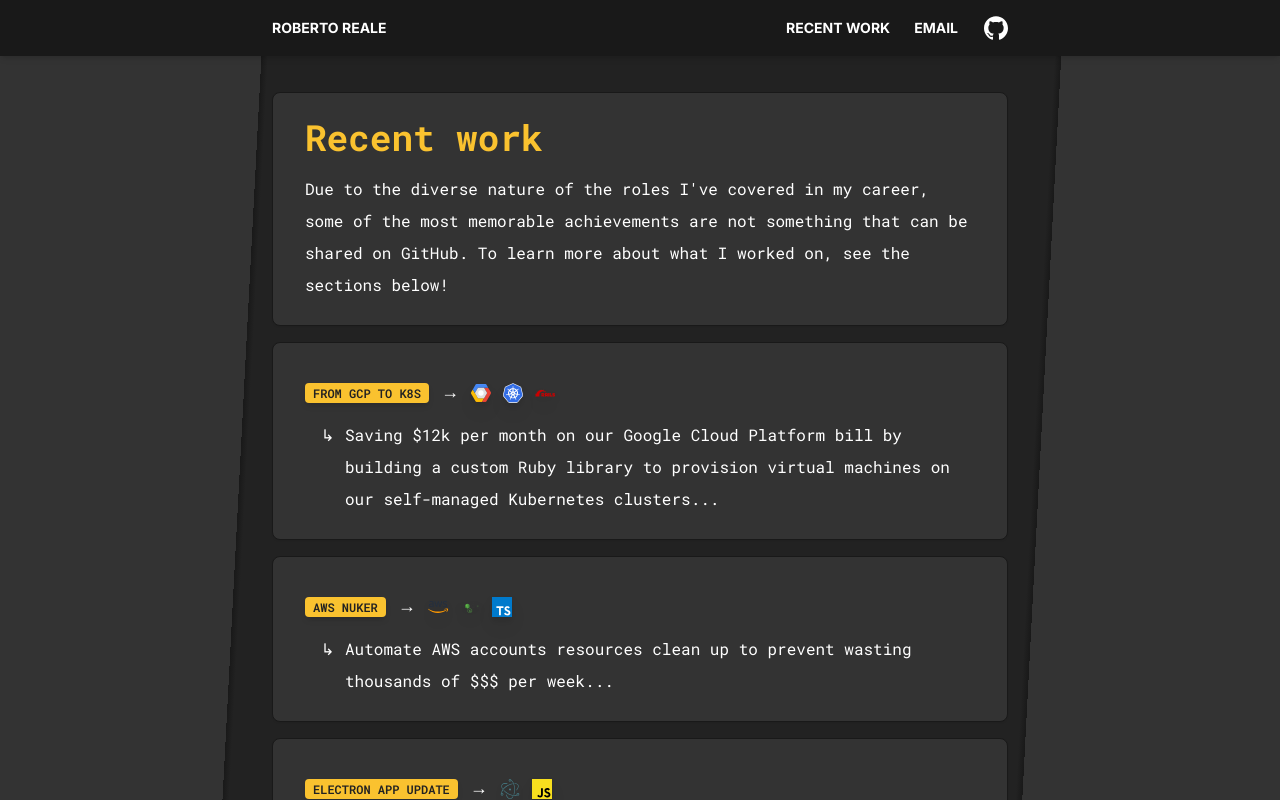
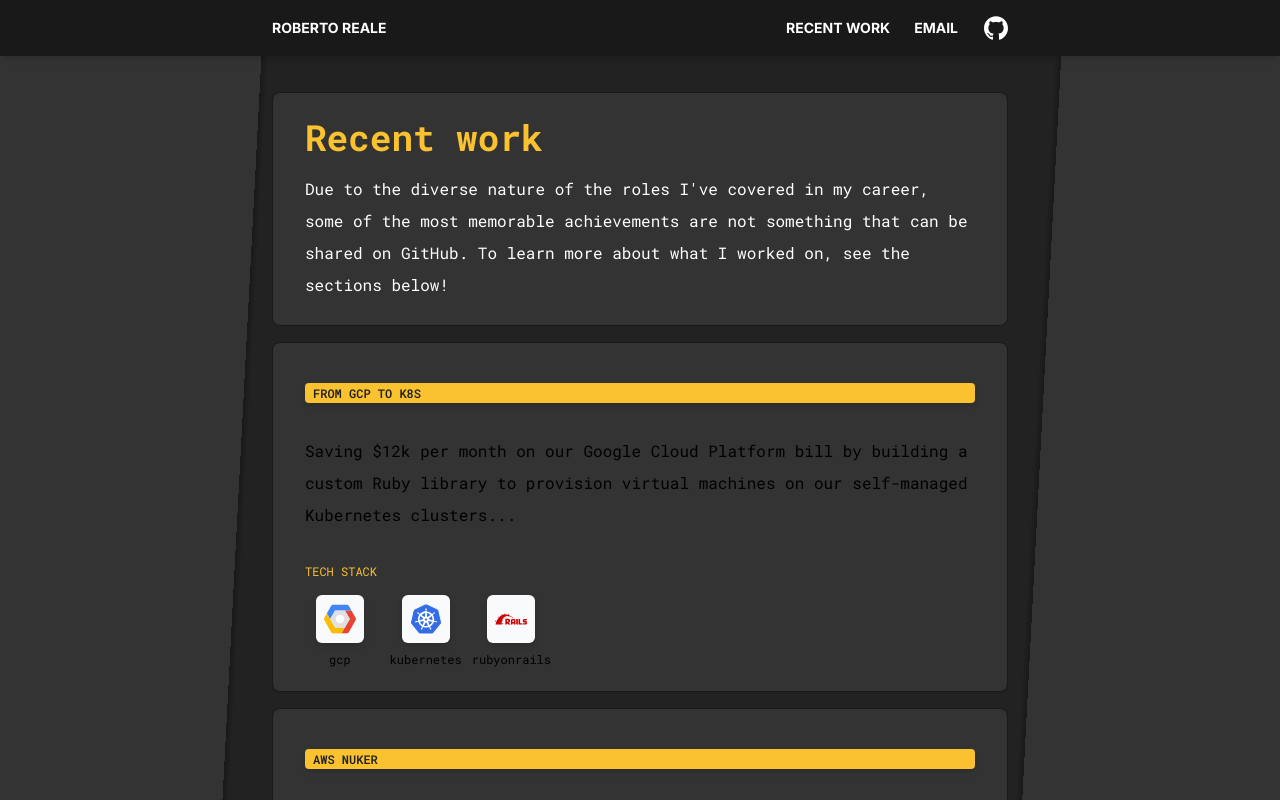
Before and after one commit to sickdyd/sickdyd.github.io, a Next.js app: page /recent-work in a window 1280 px wide. Shown: the top 800 px of the page. Built offline with nearby package versions, Linux system fonts and the light colour scheme.

Commit message:
Use ImageWithLink and ad links to recent-work

```diff
--- /dev/null
+++ b/src/app/components/ImageWithText.tsx
@@ -0,0 +1,22 @@
+import Image from "next/image";
+
+export default function ImageWithText({
+  image,
+  text,
+}: {
+  image: string;
+  text: string;
+}) {
+  return (
+    <div className="flex flex-col items-center">
+      <Image
+        className="h-12 w-12 rounded-md bg-slate-50 p-2 drop-shadow-md"
+        src={`/icons/${image}.svg`}
+        width={48}
+        height={48}
+        alt={`${image} icon`}
+      />
+      <p className="mt-2 text-center text-xs">{text}</p>
+    </div>
+  );
+}
--- a/src/app/recent-work/RecentWorkItem.tsx
+++ b/src/app/recent-work/RecentWorkItem.tsx
@@ -1,36 +1,35 @@
-import Image from "next/image";
+import Link from "next/link";
+import ImageWithText from "../components/ImageWithText";
 import Subtitle from "../components/Subtitle";
 import TextWrapper from "../components/TextWrapper";
 
 export default function RecentWorkEntry({
   title,
   description,
+  link,
   techStackIcons = [],
 }: {
   title: string;
   description: string;
+  link: string;
   techStackIcons?: string[];
 }) {
   return (
+    <Link href={link}>
       <TextWrapper>
-      <div className="flex items-center gap-3 text-lg font-bold text-primary">
+        <div className="flex flex-col gap-4">
           <Subtitle>{title}</Subtitle>
-        <span className="mb-1 text-quinary">→</span>
-        {techStackIcons.map((icon) => (
-          <Image
-            key="icon"
-            src={`/icons/${icon}.svg`}
-            alt={icon}
-            className="h-5 w-5 drop-shadow-lg"
-            height={24}
-            width={24}
-          />
+          <p>{description}</p>
+          <span className="mt-4 text-nowrap text-xs text-primary">
+            TECH STACK
+          </span>
+          <div className="grid grid-cols-8 gap-4">
+            {techStackIcons.map((iconName) => (
+              <ImageWithText image={iconName} text={iconName} />
             ))}
           </div>
-      <div className="flex items-start pl-4">
-        <span className="inline-block min-w-6 text-quinary">↳</span>
-        <p className="text-quinary">{description}</p>
         </div>
       </TextWrapper>
+    </Link>
   );
 }
--- a/src/app/recent-work/page.tsx
+++ b/src/app/recent-work/page.tsx
@@ -24,26 +24,31 @@ export default function RecentWork() {
         techStackIcons={["gcp", "kubernetes", "rubyonrails"]}
         title="FROM GCP TO K8S"
         description="Saving $12k per month on our Google Cloud Platform bill by building a custom Ruby library to provision virtual machines on our self-managed Kubernetes clusters..."
+        link="/recent-work/from-gcp-to-k8s"
       />
       <RecentWorkEntry
         techStackIcons={["aws", "node.js", "typescript"]}
         title="AWS NUKER"
         description="Automate AWS accounts resources clean up to prevent wasting thousands of $$$ per week..."
+        link="/recent-work/aws-nuke"
       />
       <RecentWorkEntry
         techStackIcons={["electron", "javascript"]}
         title="ELECTRON APP UPDATE"
         description="Update the UXPin Electron app from version v8 to v24, getting rid of dozens of bugs in one go..."
+        link="/recent-work/electron-upgrade-from-8-to-24"
       />
       <RecentWorkEntry
         techStackIcons={["css", "html", "typescript", "node.js"]}
         title="VWO INTEGRATION AND ETL"
         description="Integrating VWO for A/B testing and creating an ETL application to extract data from VWO and combine it with our DB data..."
+        link="/recent-work/etl-with-vwo"
       />
       <RecentWorkEntry
         techStackIcons={["figma", "javascript"]}
         title="FIGMA PLUGIN"
         description="Figma plugin for UXPin application, allowing designers to import their Figma projects in UXPin..."
+        link="/recent-work/uxpin-plugin-figma"
       />
     </>
   );
```
Lines whose indentation alone changed are shown as unchanged.
